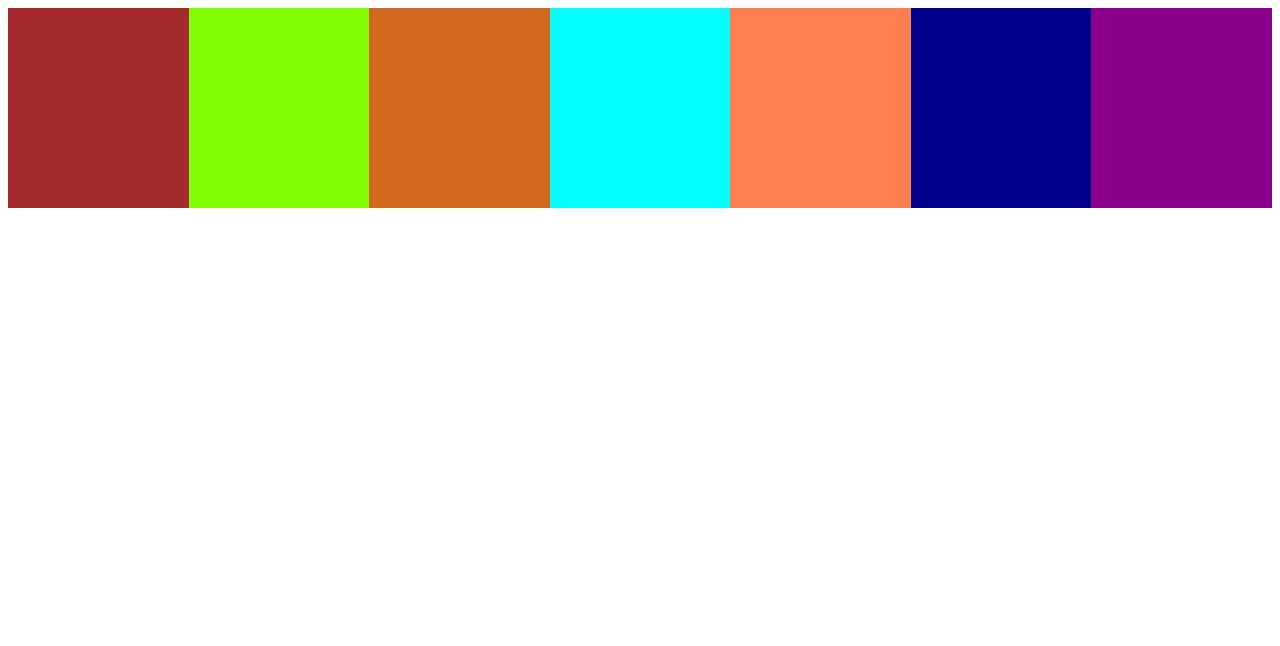
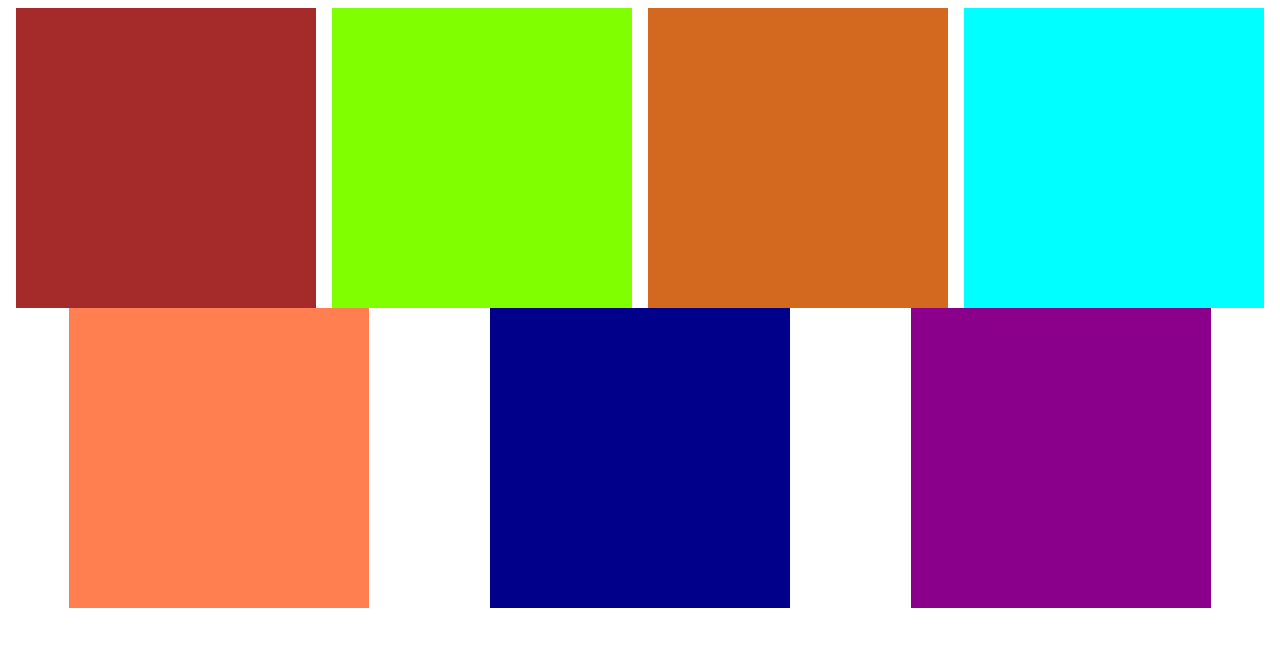
Before and after one commit to Amirkvni/test4, a plain HTML site: page index.html in a window 1280 px wide. Drawn offline with Linux system fonts and the light colour scheme.

Commit message:
flex wrap

```diff
--- a/style.css
+++ b/style.css
@@ -1,40 +1,41 @@
 .child_1 {
-  width: 200px;
-  height: 200px;
+  width: 300px;
+  height: 300px;
   background-color: brown;
 }
 .child_2 {
-  width: 200px;
-  height: 200px;
+  width: 300px;
+  height: 300px;
   background-color: chartreuse;
 }
 .child_3 {
-  width: 200px;
-  height: 200px;
+  width: 300px;
+  height: 300px;
   background-color: chocolate;
 }
 .child_4 {
-  width: 200px;
-  height: 200px;
+  width: 300px;
+  height: 300px;
   background-color: aqua;
 }
 .child_5 {
-  width: 200px;
-  height: 200px;
+  width: 300px;
+  height: 300px;
   background-color: coral;
 }
 .child_6 {
-  width: 200px;
-  height: 200px;
+  width: 300px;
+  height: 300px;
   background-color: darkblue;
 }
 .child_7 {
-  width: 200px;
-  height: 200px;
+  width: 300px;
+  height: 300px;
   background-color: darkmagenta;
 }
 .parent {
   display: flex;
   flex-direction: row;
   justify-content: space-around;
+  flex-wrap: wrap
 }
```
